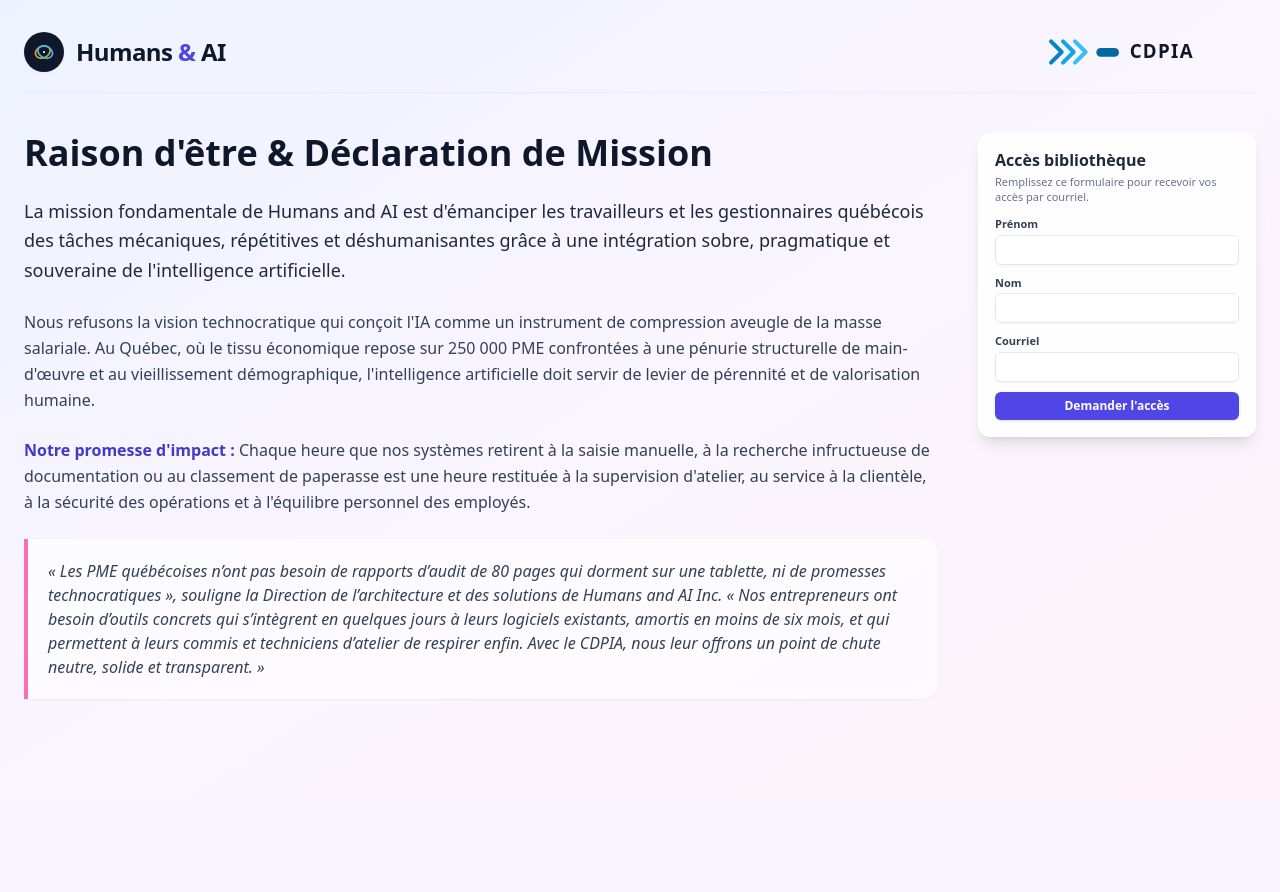
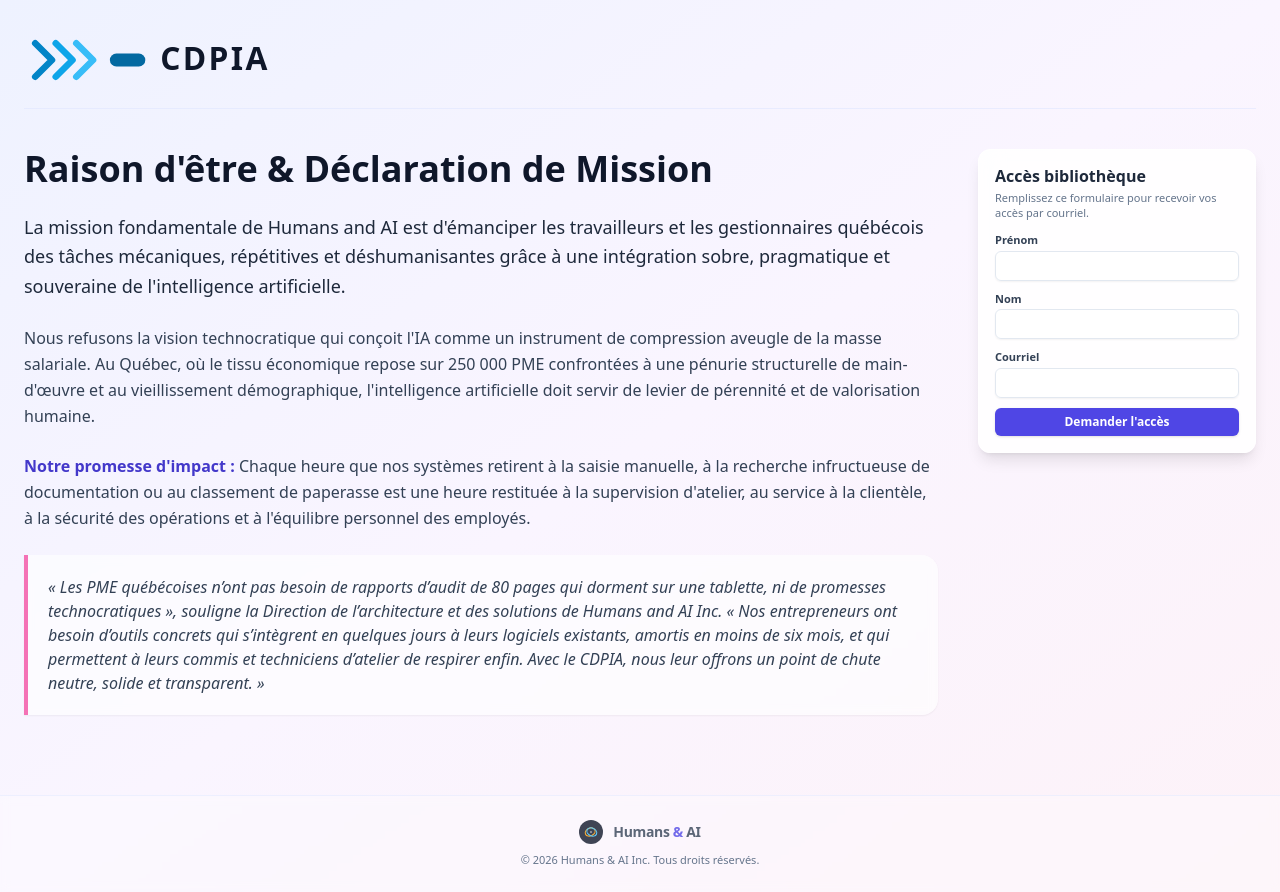
Before and after one commit to tech2fix4you-2026/CDPIA, a FastAPI app: page / in a window 1280 px wide. Before the commit the page ends 700 px from the top, so only its background shows below. Run offline with FastAPI, Linux system fonts and the light colour scheme; some libraries are stand-ins or nearby versions.

Commit message:
layout: logo CDPIA grand en haut à gauche et Humans & AI centré en bas

```diff
--- a/templates/index.html
+++ b/templates/index.html
@@ -6,34 +6,21 @@
     <title>CDPIA - Bibliothèque</title>
     <script src="https://cdn.tailwindcss.com"></script>
 </head>
-<body class="bg-gradient-to-br from-indigo-50 via-purple-50 to-pink-50 min-h-screen font-sans text-slate-800 selection:bg-indigo-200">
-    <div class="max-w-7xl mx-auto px-6 py-8">
+<body class="bg-gradient-to-br from-indigo-50 via-purple-50 to-pink-50 min-h-screen font-sans text-slate-800 selection:bg-indigo-200 flex flex-col justify-between">
+    <div class="max-w-7xl w-full mx-auto px-6 py-8 flex-grow">
 
-        <!-- En-tête : Logos Humans & AI et CDPIA (Vectoriels Inline) -->
-        <header class="flex flex-wrap justify-between items-center gap-6 mb-10 pb-5 border-b border-indigo-100/60">
-            <!-- Logo Humans & AI -->
-            <a href="/" class="flex items-center gap-3 group">
-                <div class="w-10 h-10 rounded-full bg-slate-900 flex items-center justify-center p-2 shadow-sm group-hover:scale-105 transition-transform">
-                    <svg viewBox="0 0 100 100" fill="none" class="w-full h-full">
-                        <ellipse cx="45" cy="50" rx="32" ry="24" stroke="#f59e0b" stroke-width="7" transform="rotate(-25 45 50)"/>
-                        <ellipse cx="55" cy="50" rx="32" ry="24" stroke="#38bdf8" stroke-width="7" transform="rotate(25 55 50)"/>
-                        <circle cx="50" cy="50" r="4.5" fill="#ffffff"/>
-                    </svg>
-                </div>
-                <div class="text-2xl font-black tracking-tight text-slate-900">Humans <span class="text-indigo-600">&</span> AI</div>
-            </a>
-
-            <!-- Logo CDPIA Inline SVG -->
+        <!-- En-tête : Logo CDPIA agrandi à gauche -->
+        <header class="mb-10 pb-5 border-b border-indigo-100/60">
             <div class="flex items-center">
-                <svg viewBox="0 0 320 60" class="h-10 w-auto" fill="none" xmlns="http://www.w3.org/2000/svg">
+                <svg viewBox="0 0 340 60" class="h-14 w-auto" fill="none" xmlns="http://www.w3.org/2000/svg">
                     <!-- Chevrons CDPIA -->
-                    <path d="M12 14 L28 30 L12 46" stroke="#0284c7" stroke-width="6" stroke-linecap="round" stroke-linejoin="round"/>
-                    <path d="M30 14 L46 30 L30 46" stroke="#0ea5e9" stroke-width="6" stroke-linecap="round" stroke-linejoin="round"/>
-                    <path d="M48 14 L64 30 L48 46" stroke="#38bdf8" stroke-width="6" stroke-linecap="round" stroke-linejoin="round"/>
+                    <path d="M12 12 L30 30 L12 48" stroke="#0284c7" stroke-width="7" stroke-linecap="round" stroke-linejoin="round"/>
+                    <path d="M34 12 L52 30 L34 48" stroke="#0ea5e9" stroke-width="7" stroke-linecap="round" stroke-linejoin="round"/>
+                    <path d="M56 12 L74 30 L56 48" stroke="#38bdf8" stroke-width="7" stroke-linecap="round" stroke-linejoin="round"/>
                     <!-- Pastille bleue -->
-                    <rect x="80" y="24" width="34" height="13" rx="6.5" fill="#0369a1"/>
-                    <!-- Typographie CDPIA -->
-                    <text x="130" y="39" font-family="system-ui, -apple-system, sans-serif" font-weight="900" font-size="28" fill="#0f172a" letter-spacing="2">CDPIA</text>
+                    <rect x="92" y="23" width="38" height="14" rx="7" fill="#0369a1"/>
+                    <!-- Typographie CDPIA agrandie -->
+                    <text x="146" y="41" font-family="system-ui, -apple-system, sans-serif" font-weight="900" font-size="34" fill="#0f172a" letter-spacing="2.5">CDPIA</text>
                 </svg>
             </div>
         </header>
@@ -92,5 +79,22 @@
 
         </div>
     </div>
+
+    <!-- Pied de page : Logo Humans & AI centré, sobre et plus petit -->
+    <footer class="w-full border-t border-indigo-100/50 py-6 mt-12 bg-white/30 backdrop-blur-sm">
+        <div class="max-w-7xl mx-auto px-6 flex flex-col items-center justify-center gap-2">
+            <a href="/" class="flex items-center gap-2.5 opacity-80 hover:opacity-100 transition-opacity">
+                <div class="w-6 h-6 rounded-full bg-slate-900 flex items-center justify-center p-1 shadow-xs">
+                    <svg viewBox="0 0 100 100" fill="none" class="w-full h-full">
+                        <ellipse cx="45" cy="50" rx="32" ry="24" stroke="#f59e0b" stroke-width="7" transform="rotate(-25 45 50)"/>
+                        <ellipse cx="55" cy="50" rx="32" ry="24" stroke="#38bdf8" stroke-width="7" transform="rotate(25 55 50)"/>
+                        <circle cx="50" cy="50" r="4.5" fill="#ffffff"/>
+                    </svg>
+                </div>
+                <span class="text-sm font-bold tracking-tight text-slate-700">Humans <span class="text-indigo-600">&</span> AI</span>
+            </a>
+            <p class="text-[11px] text-slate-500">© 2026 Humans & AI Inc. Tous droits réservés.</p>
+        </div>
+    </footer>
 </body>
 </html>
```
